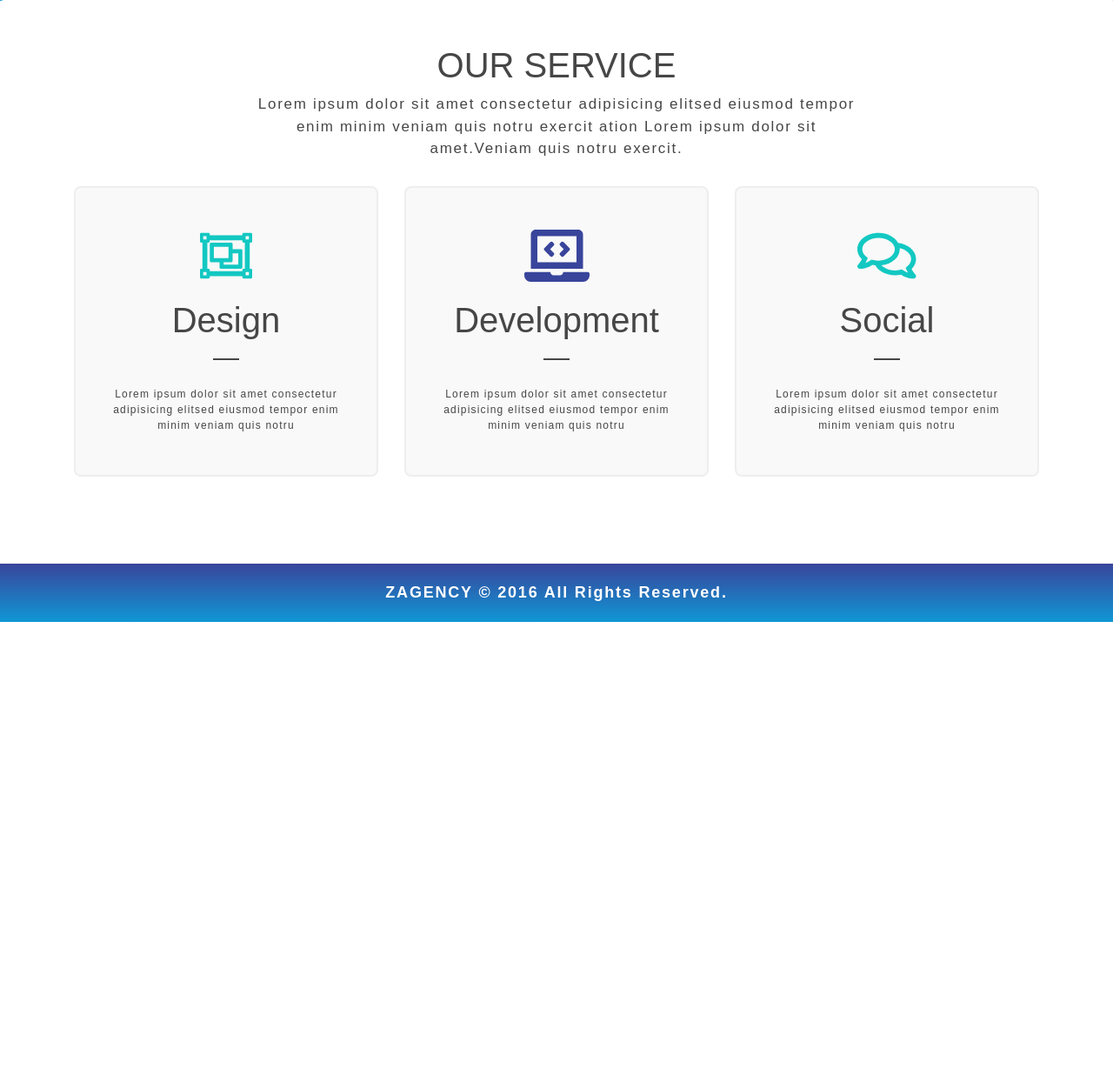
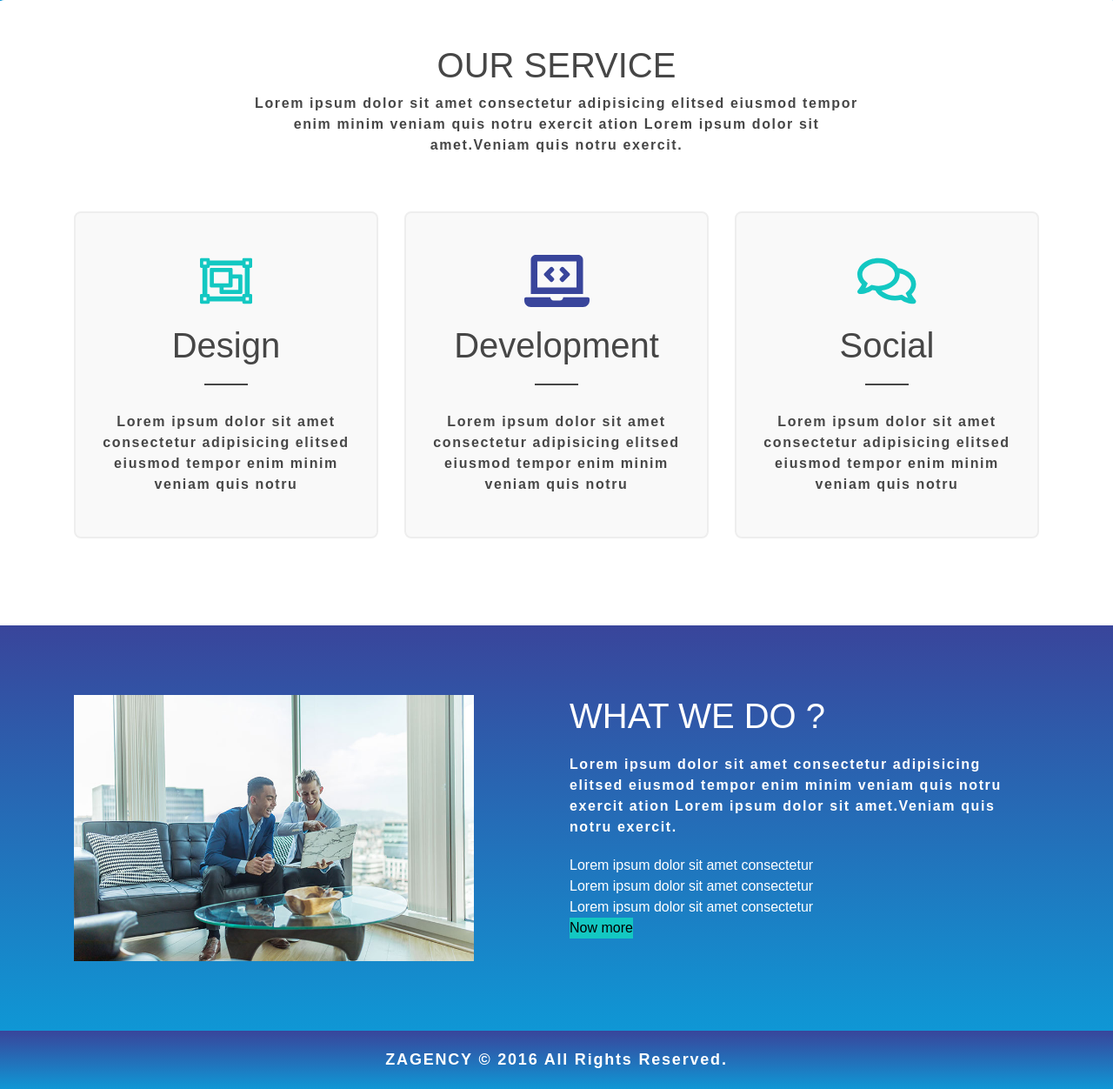
Before and after one commit to namhuydao/zAgency, a Node project: template src/index.pug in a window 1280 px wide. Shown: the part 596-1848 px from the top of the page at 87% size. Before the commit the page ends 1311 px from the top, so only its background shows below. Run offline with Node 20 templates, Linux system fonts and the light colour scheme; the template is opened without the code that fills it, so the values that code supplies are empty; some libraries are stand-ins or nearby versions.

Commit message:
add files

```diff
--- a/src/components/Home/about-us.pug
+++ b/src/components/Home/about-us.pug
@@ -0,0 +1,15 @@
+#about-us
+  .container
+    .row
+      .col-md-12.col-lg-6
+        .about__images
+          img(src="../../images/about-us.jpg", alt="")
+      .col-md-12.col-lg-6
+        .about__info
+          h1.about__info-title.text-uppercase.colorwhite what we do ?
+          p.about__info-desc.colorwhite Lorem ipsum dolor sit amet consectetur adipisicing elitsed eiusmod tempor enim minim veniam quis notru exercit ation Lorem ipsum dolor sit amet.Veniam quis notru exercit.
+          ul.about__info-list
+            li.colorwhite Lorem ipsum dolor sit amet consectetur
+            li.colorwhite Lorem ipsum dolor sit amet consectetur
+            li.colorwhite Lorem ipsum dolor sit amet consectetur
+          button.btn-green Now more
--- a/src/components/Home/service.pug
+++ b/src/components/Home/service.pug
@@ -7,21 +7,21 @@
       |eiusmod tempor enim minim veniam quis notru exercit ation Lorem ipsum dolor sit amet.Veniam quis notru exercit.
     .row
       .col-md-12.col-lg-4
-        .service__item
+        .service__item.wow.animate__animated.animate__fadeInUp(data-wow-delay="1.5s" style="visibility: visible; animation-delay: 2s; animation-name: fadeInUp")
           svg.service__item-svg.svg-inline--fa.fa-object-group.fa-w-16.serv_icon.color13c8c2(aria-hidden="true" data-prefix="far" data-icon="object-group" role="img" xmlns="http://www.w3.org/2000/svg" viewBox="0 0 512 512" data-fa-i2svg="")
             path(fill="currentColor" d="M500 128c6.627 0 12-5.373 12-12V44c0-6.627-5.373-12-12-12h-72c-6.627 0-12 5.373-12 12v12H96V44c0-6.627-5.373-12-12-12H12C5.373 32 0 37.373 0 44v72c0 6.627 5.373 12 12 12h12v256H12c-6.627 0-12 5.373-12 12v72c0 6.627 5.373 12 12 12h72c6.627 0 12-5.373 12-12v-12h320v12c0 6.627 5.373 12 12 12h72c6.627 0 12-5.373 12-12v-72c0-6.627-5.373-12-12-12h-12V128h12zm-52-64h32v32h-32V64zM32 64h32v32H32V64zm32 384H32v-32h32v32zm416 0h-32v-32h32v32zm-40-64h-12c-6.627 0-12 5.373-12 12v12H96v-12c0-6.627-5.373-12-12-12H72V128h12c6.627 0 12-5.373 12-12v-12h320v12c0 6.627 5.373 12 12 12h12v256zm-36-192h-84v-52c0-6.628-5.373-12-12-12H108c-6.627 0-12 5.372-12 12v168c0 6.628 5.373 12 12 12h84v52c0 6.628 5.373 12 12 12h200c6.627 0 12-5.372 12-12V204c0-6.628-5.373-12-12-12zm-268-24h144v112H136V168zm240 176H232v-24h76c6.627 0 12-5.372 12-12v-76h56v112z")
           h1.service__item-title.color464646 Design
           .bar
           p.service__item-desc.color464646 Lorem ipsum dolor sit amet consectetur adipisicing elitsed eiusmod tempor enim minim veniam quis notru
       .col-md-12.col-lg-4
-        .service__item
+        .service__item.wow.animate__animated.animate__fadeInUp(data-wow-delay="1.5s" style="visibility: visible; animation-delay: 2.5s; animation-name: fadeInUp")
           svg.service__item-svg.svg-inline--fa.fa-laptop-code.fa-w-20.serv_icon.color39459b(aria-hidden="true" data-prefix="fas" data-icon="laptop-code" role="img" xmlns="http://www.w3.org/2000/svg" viewBox="0 0 640 512" data-fa-i2svg="")
             path(fill="currentColor" d="M255.03 261.65c6.25 6.25 16.38 6.25 22.63 0l11.31-11.31c6.25-6.25 6.25-16.38 0-22.63L253.25 192l35.71-35.72c6.25-6.25 6.25-16.38 0-22.63l-11.31-11.31c-6.25-6.25-16.38-6.25-22.63 0l-58.34 58.34c-6.25 6.25-6.25 16.38 0 22.63l58.35 58.34zm96.01-11.3l11.31 11.31c6.25 6.25 16.38 6.25 22.63 0l58.34-58.34c6.25-6.25 6.25-16.38 0-22.63l-58.34-58.34c-6.25-6.25-16.38-6.25-22.63 0l-11.31 11.31c-6.25 6.25-6.25 16.38 0 22.63L386.75 192l-35.71 35.72c-6.25 6.25-6.25 16.38 0 22.63zM624 416H381.54c-.74 19.81-14.71 32-32.74 32H288c-18.69 0-33.02-17.47-32.77-32H16c-8.8 0-16 7.2-16 16v16c0 35.2 28.8 64 64 64h512c35.2 0 64-28.8 64-64v-16c0-8.8-7.2-16-16-16zM576 48c0-26.4-21.6-48-48-48H112C85.6 0 64 21.6 64 48v336h512V48zm-64 272H128V64h384v256z")
           h1.service__item-title.color464646 Development
           .bar
           p.service__item-desc.color464646 Lorem ipsum dolor sit amet consectetur adipisicing elitsed eiusmod tempor enim minim veniam quis notru
       .col-md-12.col-lg-4
-        .service__item
+        .service__item.wow.animate__animated.animate__fadeInUp(data-wow-delay="1.5s" style="visibility: visible; animation-delay: 3s; animation-name: fadeInUp")
           svg.service__item-svg.svg-inline--fa.fa-comments.fa-w-18.serv_icon.color13c8c2(aria-hidden="true" data-prefix="far" data-icon="comments" role="img" xmlns="http://www.w3.org/2000/svg" viewBox="0 0 576 512" data-fa-i2svg="")
             path(fill="currentColor" d="M532 386.2c27.5-27.1 44-61.1 44-98.2 0-80-76.5-146.1-176.2-157.9C368.3 72.5 294.3 32 208 32 93.1 32 0 103.6 0 192c0 37 16.5 71 44 98.2-15.3 30.7-37.3 54.5-37.7 54.9-6.3 6.7-8.1 16.5-4.4 25 3.6 8.5 12 14 21.2 14 53.5 0 96.7-20.2 125.2-38.8 9.2 2.1 18.7 3.7 28.4 4.9C208.1 407.6 281.8 448 368 448c20.8 0 40.8-2.4 59.8-6.8C456.3 459.7 499.4 480 553 480c9.2 0 17.5-5.5 21.2-14 3.6-8.5 1.9-18.3-4.4-25-.4-.3-22.5-24.1-37.8-54.8zm-392.8-92.3L122.1 305c-14.1 9.1-28.5 16.3-43.1 21.4 2.7-4.7 5.4-9.7 8-14.8l15.5-31.1L77.7 256C64.2 242.6 48 220.7 48 192c0-60.7 73.3-112 160-112s160 51.3 160 112-73.3 112-160 112c-16.5 0-33-1.9-49-5.6l-19.8-4.5zM498.3 352l-24.7 24.4 15.5 31.1c2.6 5.1 5.3 10.1 8 14.8-14.6-5.1-29-12.3-43.1-21.4l-17.1-11.1-19.9 4.6c-16 3.7-32.5 5.6-49 5.6-54 0-102.2-20.1-131.3-49.7C338 339.5 416 272.9 416 192c0-3.4-.4-6.7-.7-10C479.7 196.5 528 238.8 528 288c0 28.7-16.2 50.6-29.7 64z")
           h1.service__item-title.color464646 Social
--- a/src/css/components/home/banner.scss
+++ b/src/css/components/home/banner.scss
@@ -90,8 +90,8 @@
 @include keyframes(fadeInUp) {
   0% {
     opacity: 0;
-    -webkit-transform: translate3d(0, 20%, 0);
-    transform: translate3d(0, 20%, 0);
+    -webkit-transform: translate3d(0, 5%, 0);
+    transform: translate3d(0, 5%, 0);
   }
   100% {
     opacity: 1;
--- a/src/css/layouts/index.scss
+++ b/src/css/layouts/index.scss
@@ -1,2 +1,3 @@
+@import "../../css/layouts/onload.scss";
 @import "../../css/layouts/header.scss";
 @import "../../css/layouts/footer.scss"
--- a/src/css/main.css
+++ b/src/css/main.css
@@ -44,7 +44,7 @@ p {
 
 body {
   font-family: Arial, Helvetica, sans-serif;
-  font-size: 15px;
+  font-size: 16px;
   font-weight: 400;
   color: white; }
 
@@ -180,8 +181,8 @@ button:hover {
 @-webkit-keyframes fadeInUp {
   0% {
     opacity: 0;
-    -webkit-transform: translate3d(0, 20%, 0);
-    transform: translate3d(0, 20%, 0); }
+    -webkit-transform: translate3d(0, 5%, 0);
+    transform: translate3d(0, 5%, 0); }
   100% {
     opacity: 1;
     -webkit-transform: translateZ(0);
@@ -190,8 +191,8 @@ button:hover {
 @-moz-keyframes fadeInUp {
   0% {
     opacity: 0;
-    -webkit-transform: translate3d(0, 20%, 0);
-    transform: translate3d(0, 20%, 0); }
+    -webkit-transform: translate3d(0, 5%, 0);
+    transform: translate3d(0, 5%, 0); }
   100% {
     opacity: 1;
     -webkit-transform: translateZ(0);
@@ -200,8 +201,8 @@ button:hover {
 @-ms-keyframes fadeInUp {
   0% {
     opacity: 0;
-    -webkit-transform: translate3d(0, 20%, 0);
-    transform: translate3d(0, 20%, 0); }
+    -webkit-transform: translate3d(0, 5%, 0);
+    transform: translate3d(0, 5%, 0); }
   100% {
     opacity: 1;
     -webkit-transform: translateZ(0);
@@ -210,8 +211,8 @@ button:hover {
 @-o-keyframes fadeInUp {
   0% {
     opacity: 0;
-    -webkit-transform: translate3d(0, 20%, 0);
-    transform: translate3d(0, 20%, 0); }
+    -webkit-transform: translate3d(0, 5%, 0);
+    transform: translate3d(0, 5%, 0); }
   100% {
     opacity: 1;
     -webkit-transform: translateZ(0);
@@ -285,15 +286,15 @@ button:hover {
   #service .service__desc {
     text-align: center;
     margin: auto;
-    font-size: 17px;
-    font-weight: 500;
+    font-size: 16px;
+    font-weight: 550;
     max-width: 700px; }
   #service .service__item {
     display: flex;
     align-items: center;
     justify-content: center;
     flex-direction: column;
-    margin: 30px 0 0 0;
+    margin-top: 4rem;
     padding: 3rem 1.5rem;
     background: #f9f9f9;
     border: 2px solid #eee;
@@ -308,19 +309,21 @@ button:hover {
       z-index: 1; }
     #service .service__item .bar {
       height: 2px;
-      width: 30px;
+      width: 50px;
       background-color: #464646;
       margin-bottom: 30px;
       z-index: 1; }
     #service .service__item-desc {
       text-align: center;
-      z-index: 1; }
+      z-index: 1;
+      font-size: 16px;
+      font-weight: 550; }
     #service .service__item::before {
       content: "";
       position: absolute;
-      top: 0;
+      bottom: 0;
       left: 0;
-      height: 100%;
+      height: 0;
       width: 100%;
       opacity: 0;
       background-color: #39459b;
@@ -331,10 +334,8 @@ button:hover {
       background-image: -o-linear-gradient(top, #39459b, #0f97d5);
       background-image: linear-gradient(top, #39459b, #0f97d5);
       background: linear-gradient(to right bottom);
-      transition: all .5s ease;
-      transform-origin: bottom;
-      border-radius: 8px;
-      transform: scale(1); }
+      transition: all .3s ease;
+      border-radius: 8px; }
     #service .service__item:hover {
       cursor: pointer; }
     #service .service__item:hover .service__item-svg path {
@@ -346,43 +347,183 @@ button:hover {
     #service .service__item:hover .bar {
       background-color: white; }
     #service .service__item:hover::before {
-      transform: scale(1, 1);
+      height: 100%;
       opacity: 1; }
+
+#about-us {
+  padding: 80px 0;
+  background-color: #39459b;
+  background-image: -webkit-gradient(linear, left top, left bottom, from(#39459b), to(#0f97d5));
+  background-image: -webkit-linear-gradient(top, #39459b, #0f97d5);
+  background-image: -moz-linear-gradient(top, #39459b, #0f97d5);
+  background-image: -ms-linear-gradient(top, #39459b, #0f97d5);
+  background-image: -o-linear-gradient(top, #39459b, #0f97d5);
+  background-image: linear-gradient(top, #39459b, #0f97d5);
+  background: linear-gradient(to right bottom); }
+  #about-us .about__images {
+    margin-right: 80px; }
+  #about-us .about__info-title {
+    margin-bottom: 20px; }
+  #about-us .about__info-desc {
+    margin-bottom: 20px;
+    font-weight: 550;
+    font-size: 16px; }
+
+.onload {
+  position: fixed;
+  top: 0;
+  left: 0;
+  width: 100%;
+  height: 100%;
+  background: #fff;
+  z-index: 9999; }
+  .onload .boxloading {
+    width: 50px;
+    height: 50px;
+    margin: auto;
+    position: absolute;
+    left: 0;
+    right: 0;
+    top: 0;
+    bottom: 0; }
+    .onload .boxloading::before {
+      content: "";
+      width: 50px;
+      height: 5px;
+      background: #000;
+      opacity: 0.1;
+      position: absolute;
+      top: 59px;
+      left: 0;
+      border-radius: 50%;
+      animation: shadow 0.5s linear infinite; }
+    .onload .boxloading::after {
+      content: "";
+      width: 50px;
+      height: 50px;
+      animation: animate 0.4s linear infinite;
+      position: absolute;
+      top: 0;
+      left: 0;
+      border-radius: 3px; }
+  .onload .boxloading.blue::after {
+    background-color: #0f97d5;
+    background-image: -webkit-gradient(linear, left top, left bottom, from(#0f97d5), to(#39459b));
+    background-image: -webkit-linear-gradient(top, #0f97d5, #39459b);
+    background-image: -moz-linear-gradient(top, #0f97d5, #39459b);
+    background-image: -ms-linear-gradient(top, #0f97d5, #39459b);
+    background-image: -o-linear-gradient(top, #0f97d5, #39459b);
+    background-image: linear-gradient(top, #0f97d5, #39459b);
+    background: linear-gradient(to right bottom); }
+
+@-webkit-keyframes animate {
+  0% {
+    transform: rotate(-45deg); }
+  50% {
+    transform: translateY(15px);
+    border-bottom-right-radius: 25px; }
+  100% {
+    transform: translateY(0);
+    transform: rotate(45deg); } }
+
+@-moz-keyframes animate {
+  0% {
+    transform: rotate(-45deg); }
+  50% {
+    transform: translateY(15px);
+    border-bottom-right-radius: 25px; }
+  100% {
+    transform: translateY(0);
+    transform: rotate(45deg); } }
+
+@-ms-keyframes animate {
+  0% {
+    transform: rotate(-45deg); }
+  50% {
+    transform: translateY(15px);
+    border-bottom-right-radius: 25px; }
+  100% {
+    transform: translateY(0);
+    transform: rotate(45deg); } }
+
+@-o-keyframes animate {
+  0% {
+    transform: rotate(-45deg); }
+  50% {
+    transform: translateY(15px);
+    border-bottom-right-radius: 25px; }
+  100% {
+    transform: translateY(0);
+    transform: rotate(45deg); } }
+
+@keyframes animate {
+  0% {
+    transform: rotate(-45deg); }
+  50% {
+    transform: translateY(15px);
+    border-bottom-right-radius: 25px; }
+  100% {
+    transform: translateY(0);
+    transform: rotate(45deg); } }
+
+@-webkit-keyframes shadow {
+  0%, 100% {
+    transform: scaleX(1); }
+  50% {
+    transform: scaleX(1.3); } }
+
+@-moz-keyframes shadow {
+  0%, 100% {
+    transform: scaleX(1); }
+  50% {
+    transform: scaleX(1.3); } }
+
+@-ms-keyframes shadow {
+  0%, 100% {
+    transform: scaleX(1); }
+  50% {
+    transform: scaleX(1.3); } }
+
+@-o-keyframes shadow {
+  0%, 100% {
+    transform: scaleX(1); }
+  50% {
+    transform: scaleX(1.3); } }
+
+@keyframes shadow {
+  0%, 100% {
+    transform: scaleX(1); }
+  50% {
+    transform: scaleX(1.3); } }
 
 #header {
   position: fixed;
   top: 0;
+  height: 80px;
   width: 100%;
-  height: 80px;
   z-index: 1000; }
-  #header .container {
+  #header .header__menu {
     background: #fff;
     margin-top: 1rem;
     border-radius: 8px;
     box-shadow: 0 0 10px #ccc;
-    padding: .8rem 2rem; }
-  #header .header__menu {
+    padding: .8rem 2rem;
     position: relative;
     display: flex;
     align-items: center;
-    justify-content: space-between; }
-    @media only screen and (max-width: 991px) {
-      #header .header__menu {
-        flex-direction: column;
-        align-items: flex-start; } }
+    justify-content: center;
+    justify-content: space-between;
+    flex-wrap: wrap; }
     #header .header__menu-logo {
       align-items: center; }
     #header .header__menu-logo img {
       height: 50px; }
     #header .header__menu-bar {
-      position: absolute;
       display: flex;
       align-items: center;
       justify-content: center;
-      right: 0;
-      top: 10px;
       border: 1px solid #ccc;
-      border-radius: 2px;
+      border-radius: .25rem;
       width: 30px;
       height: 30px; }
       #header .header__menu-bar i {
--- a/src/css/settings/reset.scss
+++ b/src/css/settings/reset.scss
@@ -7,7 +7,7 @@
 }
 body {
   font-family: Arial, Helvetica, sans-serif;
-  font-size: 15px;
+  font-size: 16px;
   font-weight: 400;
   color: white;
 }
--- a/src/layouts/header.pug
+++ b/src/layouts/header.pug
@@ -25,7 +25,7 @@
             li.list-item
                a(href="#contact-us") Contact Us
             li.list-item.pages
-               a(href="#") pages
+               a pages
                   i.fas.fa-sort-down
                ul.dropdown
                   li
--- /dev/null
+++ b/src/layouts/onload.pug
@@ -0,0 +1,4 @@
+//Start Onload
+.onload
+  .boxloading.blue
+//End Onload
--- a/src/master.pug
+++ b/src/master.pug
@@ -22,12 +22,11 @@ html(lang='en')
         title zAgency
     body
         .wrapper
+            include ./layouts/onload.pug
             include ./layouts/header.pug
             block content
             include ./layouts/footer.pug
-        script(src='https://code.jquery.com/jquery-3.2.1.slim.min.js'
-        integrity='sha384-KJ3o2DKtIkvYIK3UENzmM7KCkRr/rE9/Qpg6aAZGJwFDMVNA/GpGFF93hXpG5KkN'
-        crossorigin='anonymous')
+        script(src='https://cdn.boomcdn.com/libs/jquery/3.3.1/jquery.min.js')
         script(src='https://cdnjs.cloudflare.com/ajax/libs/OwlCarousel2/2.3.4/owl.carousel.min.js')
         script(src='https://maxcdn.bootstrapcdn.com/bootstrap/4.0.0/js/bootstrap.min.js'
         integrity='sha384-JZR6Spejh4U02d8jOt6vLEHfe/JQGiRRSQQxSfFWpi1MquVdAyjUar5+76PVCmYl'
```
Also changed, not shown: other parts of src/css/main.css (+21 -3 lines), other parts of src/css/settings/reset.scss (+1 -0 lines), src/css/components/home/about-us.scss (+18 -0 lines), src/css/components/home/service.scss (+10 -10 lines), src/css/layouts/header.scss (+25 -17 lines), src/css/layouts/onload.scss (added, +68 -0 lines), src/index.html (+31 -5 lines), src/js/main.js (+9 -0 lines), src/master.html (+7 -2 lines).
